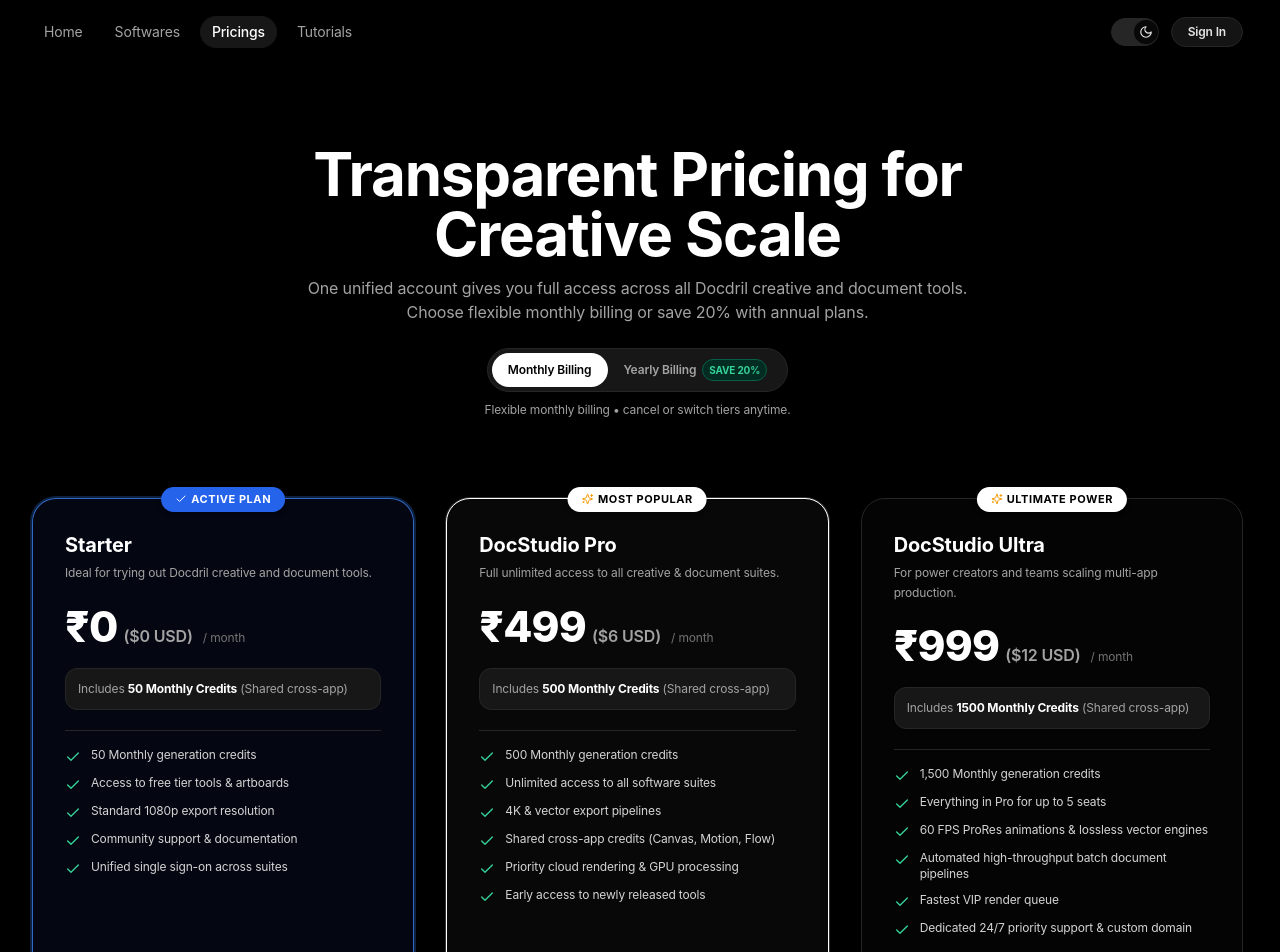
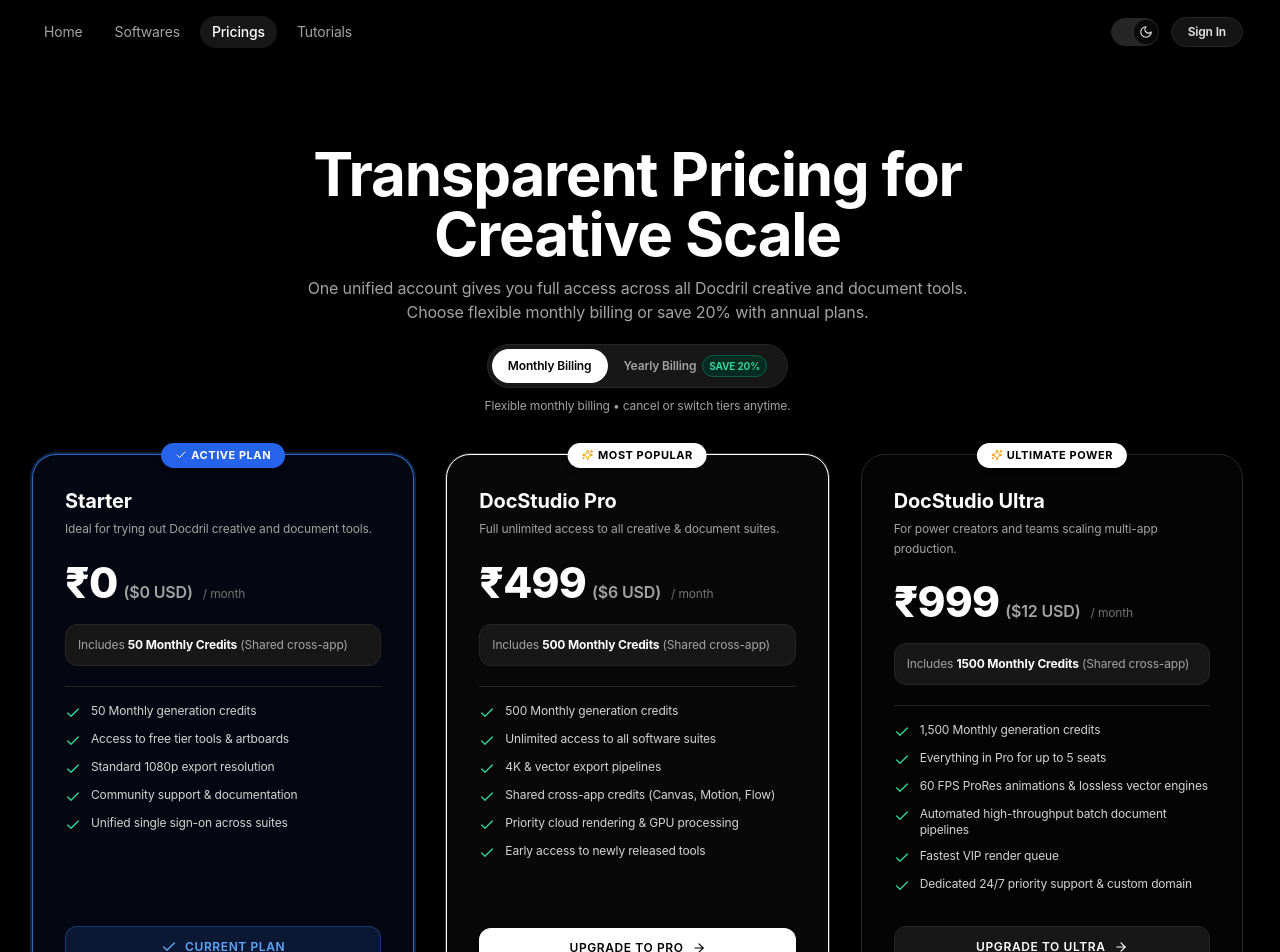
Before and after one commit to ipsole/DocStudio, a Next.js app: page /pricing in a window 1280 px wide. Shown: the top 952 px of the page. Built offline with nearby package versions, Linux system fonts and the light colour scheme; no server answers; a web font is replaced by a local one.

Commit message:
style(pricing): reduce excess spacing between billing toggle and subscription plan cards

```diff
--- a/src/app/page.tsx
+++ b/src/app/page.tsx
@@ -409,7 +409,7 @@
 
         {/* Tab 2: Pricings in INR */}
         {activeTab === 'pricings' && (
-          <div id="pricings" className="space-y-10 animate-fadeIn pt-2">
+          <div id="pricings" className="space-y-6 sm:space-y-8 animate-fadeIn pt-2">
             <div className="text-center max-w-xl mx-auto space-y-5">
               <div className="space-y-2">
                 <h2 className="text-2xl sm:text-3xl md:text-4xl font-bold font-sans text-neutral-950 dark:text-white tracking-tight">
--- a/src/app/pricing/page.tsx
+++ b/src/app/pricing/page.tsx
@@ -167,8 +167,9 @@
         </div>
       )}
 
-      {/* Hero Header & Billing Toggle */}
-      <div className="max-w-3xl mx-auto text-center space-y-6 pt-2 sm:pt-4">
+      {/* 1. Subscription Plans Section (Hero Header, Billing Switcher & Cards Grid) */}
+      <div className="space-y-6 sm:space-y-8">
+        <div className="max-w-3xl mx-auto text-center space-y-5 pt-2 sm:pt-4">
           <div className="space-y-3">
             <h1 className="text-4xl sm:text-5xl md:text-6xl font-bold tracking-tight text-neutral-950 dark:text-white font-sans">
               Transparent Pricing for Creative Scale
@@ -238,9 +239,8 @@
           </div>
         </div>
 
-      {/* 1. Subscription Plans Section */}
-      <div className="space-y-6">
-        <div className="grid grid-cols-1 md:grid-cols-3 gap-6 sm:gap-8 items-stretch">
+        {/* Subscription Plan Cards Grid */}
+        <div className="grid grid-cols-1 md:grid-cols-3 gap-6 sm:gap-8 items-stretch pt-1 sm:pt-2">
           {(billingCycle === 'yearly' ? YEARLY_PRICING_PLANS : PRICING_PLANS).map((plan) => {
             const isCurrentPlan =
               activePlanId === plan.id ||
```
Lines whose indentation alone changed are shown as unchanged.
